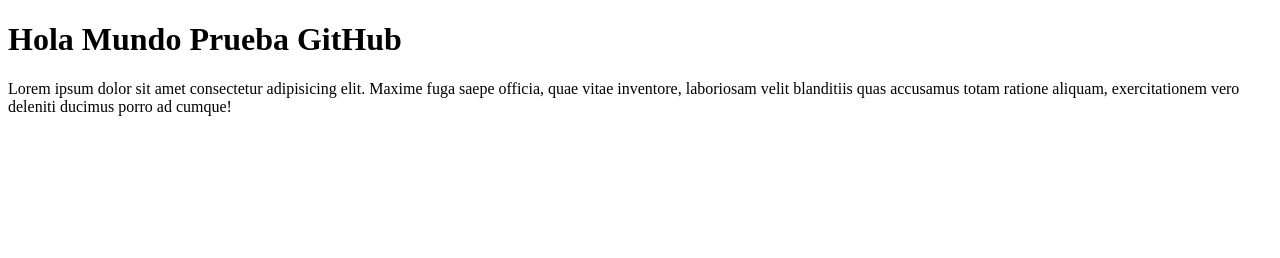
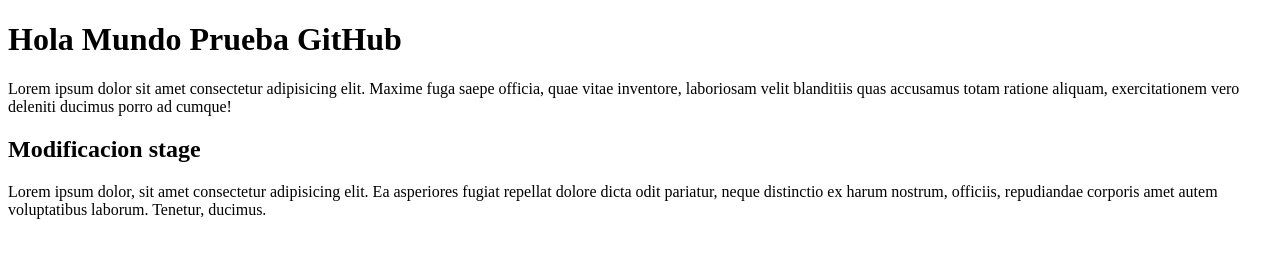
Before and after one commit to CristianPerezRuiz/RepoCom1, a plain HTML site: page index.html in a window 1280 px wide. Drawn offline with Linux system fonts and the light colour scheme.

Commit message:
Guardado Final

```diff
--- a/index.html
+++ b/index.html
@@ -9,5 +9,7 @@
 <body>
     <h1>Hola Mundo Prueba GitHub </h1>
     <p>Lorem ipsum dolor sit amet consectetur adipisicing elit. Maxime fuga saepe officia, quae vitae inventore, laboriosam velit blanditiis quas accusamus totam ratione aliquam, exercitationem vero deleniti ducimus porro ad cumque!</p>
+    <h2>Modificacion stage</h2>
+    <p>Lorem ipsum dolor, sit amet consectetur adipisicing elit. Ea asperiores fugiat repellat dolore dicta odit pariatur, neque distinctio ex harum nostrum, officiis, repudiandae corporis amet autem voluptatibus laborum. Tenetur, ducimus.</p>
 </body>
 </html>
```
